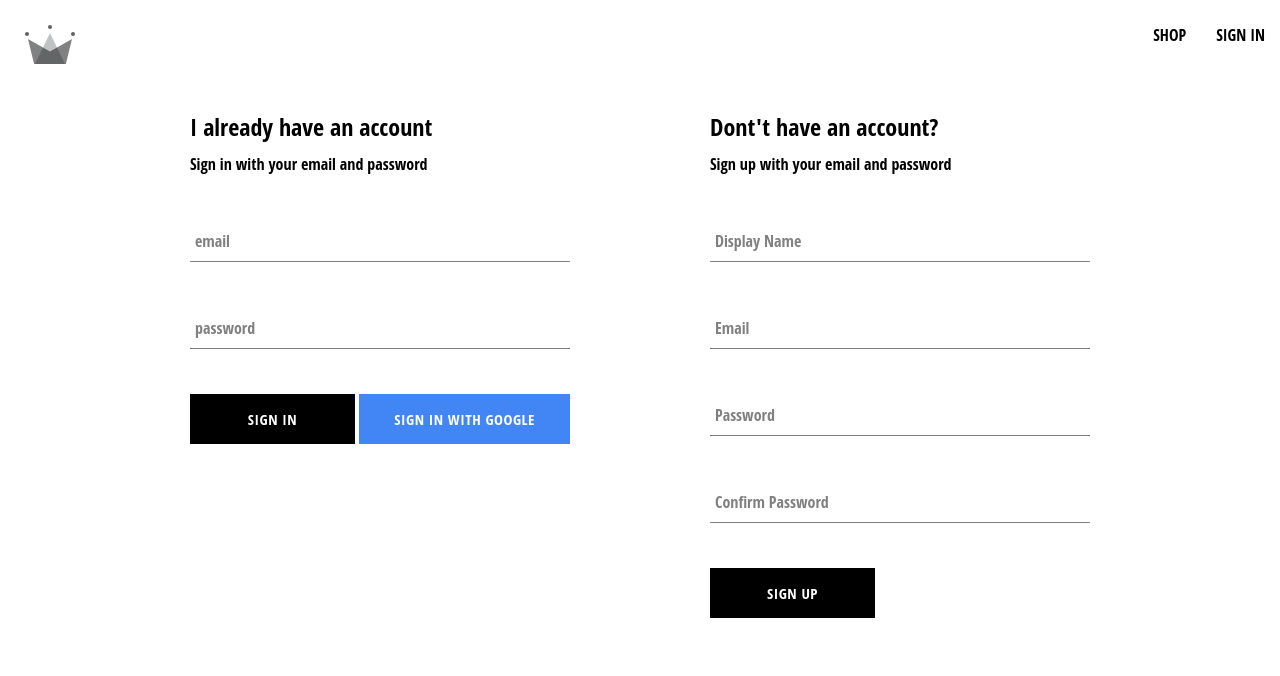
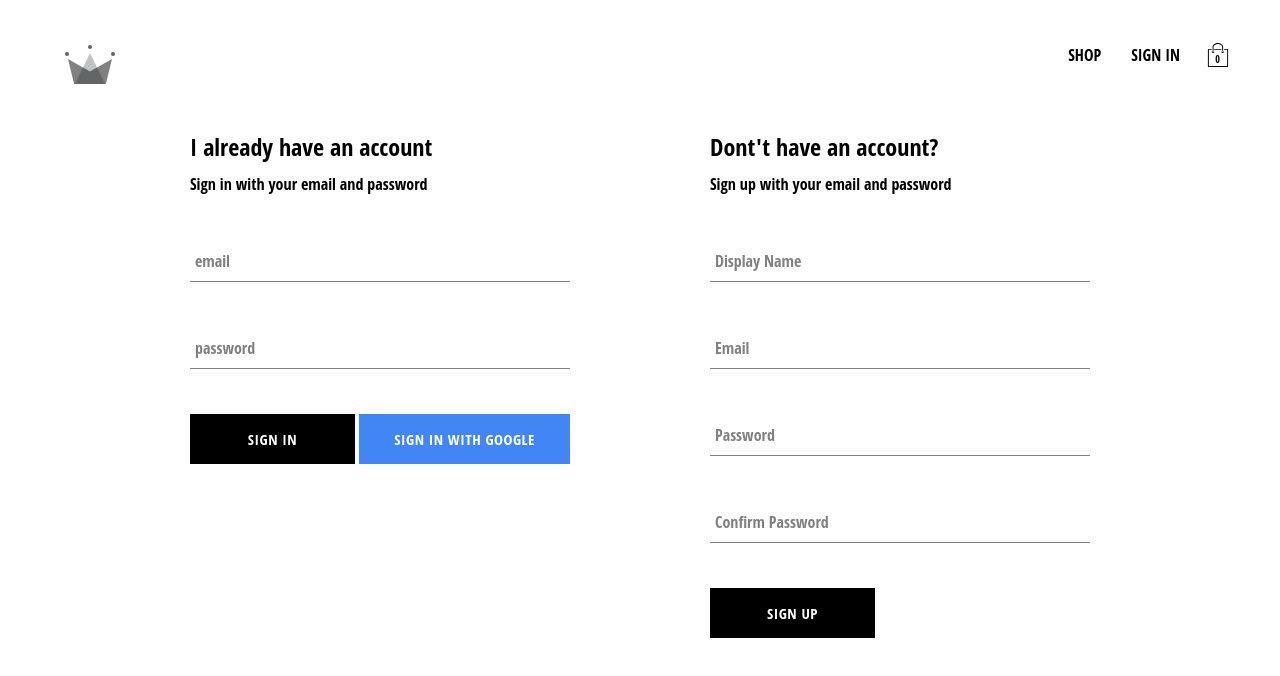
Before and after one commit to WoZhi-l/crwn-clothing, a React (Create React App) app: page /auth in a window 1280 px wide. Shown: the top 676 px of the page. Built offline with nearby package versions, Linux system fonts and the light colour scheme; no server answers; a web font is replaced by a local one.

Commit message:
添加购物车组件

```diff
--- /dev/null
+++ b/src/components/cart-dropdown/cart-dropdown.component.jsx
@@ -0,0 +1,14 @@
+import "./cart-dropdown.style.scss";
+
+import Button from "../button/button.component";
+
+const CartDropdown = () => {
+  return (
+    <div className="cart-dropdown-container">
+      <div className="cart-item"></div>
+      <Button>GO TO CHECKOUT</Button>
+    </div>
+  );
+};
+
+export default CartDropdown;
--- /dev/null
+++ b/src/components/cart-dropdown/cart-dropdown.style.scss
@@ -0,0 +1,29 @@
+.cart-dropdown-container {
+  position: absolute;
+  width: 240px;
+  height: 340px;
+  display: flex;
+  flex-direction: column;
+  padding: 20px;
+  border: 1px solid black;
+  background-color: white;
+  top: 90px;
+  right: 40px;
+  z-index: 5;
+
+  .empty-message {
+    font-size: 18px;
+    margin: 50px auto;
+  }
+
+  .cart-items {
+    height: 240px;
+    display: flex;
+    flex-direction: column;
+    overflow: scroll;
+  }
+
+  button {
+    margin-top: auto;
+  }
+}
--- /dev/null
+++ b/src/components/cart-icon/cart-icon.component.jsx
@@ -0,0 +1,19 @@
+import { useContext } from "react";
+import "./cart-icon.style.scss";
+import { ReactComponent as ShoppingIcon } from "../../assets/shopping-bag.svg";
+import { CartContext } from "../../contexts/cart.context";
+
+const CartIcon = () => {
+  const { isCartOpen, setIsCartOpen } = useContext(CartContext);
+  const toggleIsCartOpen = () => {
+    setIsCartOpen(!isCartOpen);
+  };
+  return (
+    <div className="cart-icon-container" onClick={toggleIsCartOpen}>
+      <ShoppingIcon className="shopping-icon" />
+      <span className="item-count">0</span>
+    </div>
+  );
+};
+
+export default CartIcon;
--- /dev/null
+++ b/src/components/cart-icon/cart-icon.style.scss
@@ -0,0 +1,21 @@
+.cart-icon-container {
+  width: 45px;
+  height: 45px;
+  position: relative;
+  display: flex;
+  align-items: center;
+  justify-content: center;
+  cursor: pointer;
+
+  .shopping-icon {
+    width: 24px;
+    height: 24px;
+  }
+
+  .item-count {
+    position: absolute;
+    font-size: 10px;
+    font-weight: bold;
+    bottom: 12px;
+  }
+}
--- /dev/null
+++ b/src/contexts/cart.context.jsx
@@ -0,0 +1,24 @@
+import { createContext, useState } from "react";
+import PRODUCTS from "../shop-data.json";
+
+export const CartContext = createContext({
+  isCartOpen: false,
+  setIsCartOpen: () => null,
+});
+
+export const CartProvider = ({ children }) => {
+  const [isCartOpen, setIsCartOpen] = useState(false);
+  const value = { isCartOpen, setIsCartOpen };
+
+  //   useEffect(() => {
+  //     const unsubscribe = onAuthStateChangedListener((user) => {
+  //       if (user) {
+  //         createUserDocmentFromAuth(user);
+  //       }
+  //       setCurrentUser(user);
+  //     });
+  //     return unsubscribe;
+  //   }, []);
+
+  return <CartContext.Provider value={value}>{children}</CartContext.Provider>;
+};
--- a/src/index.js
+++ b/src/index.js
@@ -6,6 +6,7 @@
 import { BrowserRouter } from "react-router-dom";
 import { UserProvider } from "./contexts/user.context";
 import { ProductsProvider } from "./contexts/products.context";
+import { CartProvider } from "./contexts/cart.context";
 
 const root = ReactDOM.createRoot(document.getElementById("root"));
 root.render(
@@ -13,7 +14,9 @@
     <BrowserRouter>
       <UserProvider>
         <ProductsProvider>
-          <App />
+          <CartProvider>
+            <App />
+          </CartProvider>
         </ProductsProvider>
       </UserProvider>
     </BrowserRouter>
--- a/src/index.scss
+++ b/src/index.scss
@@ -1,5 +1,6 @@
 body {
   margin: 0;
+  padding: 20px 40px;
   font-family: "Open Sans Condensed", sans-serif, -apple-system,
     BlinkMacSystemFont, "Segoe UI", "Roboto", "Oxygen", "Ubuntu", "Cantarell",
     "Fira Sans", "Droid Sans", "Helvetica Neue", sans-serif;
--- a/src/routes/navigation/navigation.component.jsx
+++ b/src/routes/navigation/navigation.component.jsx
@@ -4,10 +4,13 @@
 import "./navigation.style.scss";
 import { UserContext } from "../../contexts/user.context";
 import { signOutUser } from "../../utils/firebase/firebase.utils";
+import CartIcon from "../../components/cart-icon/cart-icon.component";
+import CartDropdown from "../../components/cart-dropdown/cart-dropdown.component";
+import { CartContext } from "../../contexts/cart.context";
 
 const Navigation = () => {
   const { currentUser } = useContext(UserContext);
-
+  const { isCartOpen } = useContext(CartContext);
   return (
     <Fragment>
       <div className="navigation">
@@ -27,7 +30,9 @@
               SIGN IN
             </Link>
           )}
+          <CartIcon />
         </div>
+        {isCartOpen && <CartDropdown />}
       </div>
       <Outlet />
     </Fragment>
```
